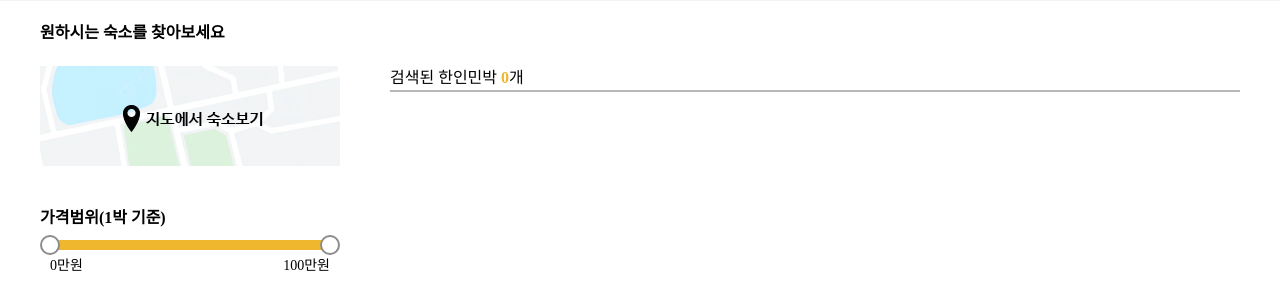
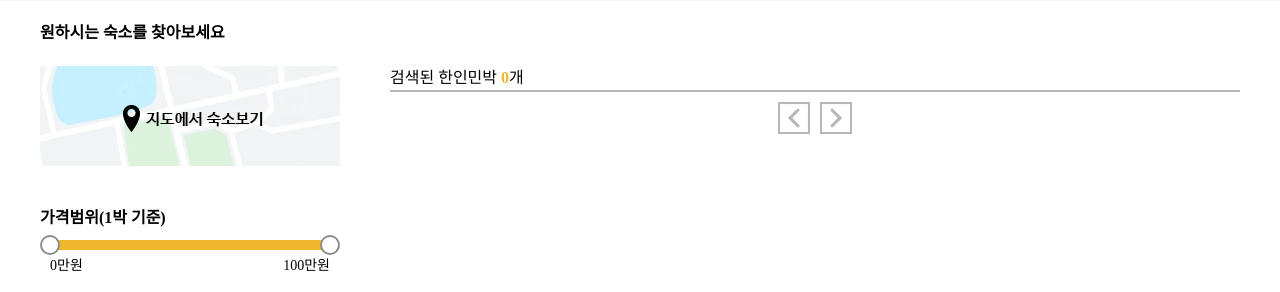
Before and after one commit to onezeun/minda, a PHP site: page /KDT-1st-project-minda/lodging/lodging_search.php?srch_txt=1 in a window 1280 px wide. Shown: the part 299-591 px from the top of the page. Run offline with PHP 8.4, Linux system fonts and the light colour scheme; data that the repository does not hold is empty; some libraries are stand-ins or nearby versions; some web fonts are replaced.

Commit message:
feat: 페이지네이션 이전 다음 추가

```diff
--- a/css/lodging_search.css
+++ b/css/lodging_search.css
@@ -503,6 +503,7 @@ margin-right: 20px;
   width: 32px;
   height: 32px;
   background: url(../images/page01.png) no-repeat;
+  margin:0 5px;
 }
 
 .page02 {
@@ -512,3 +513,17 @@ margin-right: 20px;
   background: url(../images/page02.png) no-repeat;
   margin:0 5px;
 }
+
+.page_prev {
+  width: 32px;
+  height: 32px;
+  background: url(../images/page_prev.png) no-repeat;
+  margin:0 5px;
+}
+
+.page_next {
+  width: 32px;
+  height: 32px;
+  background: url(../images/page_next.png) no-repeat;
+  margin:0 5px;
+}
--- a/lodging/lodging_search.php
+++ b/lodging/lodging_search.php
@@ -320,16 +320,33 @@
 
           <div class="pager_wrap">
             <p class="pager">
-              <?php
-                // pager : 페이지 번호 출력
-                for($print_page = $s_pageNum;  $print_page <= $e_pageNum; $print_page++){
-              ?>
+            <?php
+            // pager : 이전 페이지
+            if($page <= 1){
+            ?>
+            <a href="lodging_search.php?srch_txt=<?php echo $srch_txt;?>&page=1" class="page_prev indent">이전</a>
+            <?php } else{ ?>
+            <a href="lodging_search.php?srch_txt=<?php echo $srch_txt;?>&page=<?php echo ($page - 1); ?>" class="page_prev indent">이전</a>
+            <?php }; ?>
+
+            <?php
+            // pager : 페이지 번호 출력
+            for($print_page = $s_pageNum;  $print_page <= $e_pageNum; $print_page++){
+            ?>
               <?php if ($print_page == $page) { ?>
               <a href="lodging_search.php?srch_txt=<?php echo $srch_txt;?>&page=<?php echo $print_page;?>" class="page01"><?php echo $print_page; ?></a>
               <?php } else { ?>
               <a href="lodging_search.php?srch_txt=<?php echo $srch_txt;?>&page=<?php echo $print_page;?>" class="page02"><?php echo $print_page; ?></a>
               <?php }}; ?>
-            </p>
+            <?php
+            // pager : 다음 페이지
+            if($page >= $total_page){
+            ?>
+            <a href="lodging_search.php?srch_txt=<?php echo $srch_txt;?>&page=<?php echo $total_page; ?>" class="page_next indent" >다음</a>
+            <?php } else{ ?>
+            <a href="lodging_search.php?srch_txt=<?php echo $srch_txt;?>&page=<?php echo ($page + 1); ?>" class="page_next indent">다음</a>
+            <?php }; ?>
+          </p>
           </div>
         </div>
       </div>
```
Also changed, not shown: partner/css/ldg_list.css (+15 -0 lines), partner/room/list_page.php (+20 -3 lines), images/page_next.png (added), images/page_prev.png (added).
